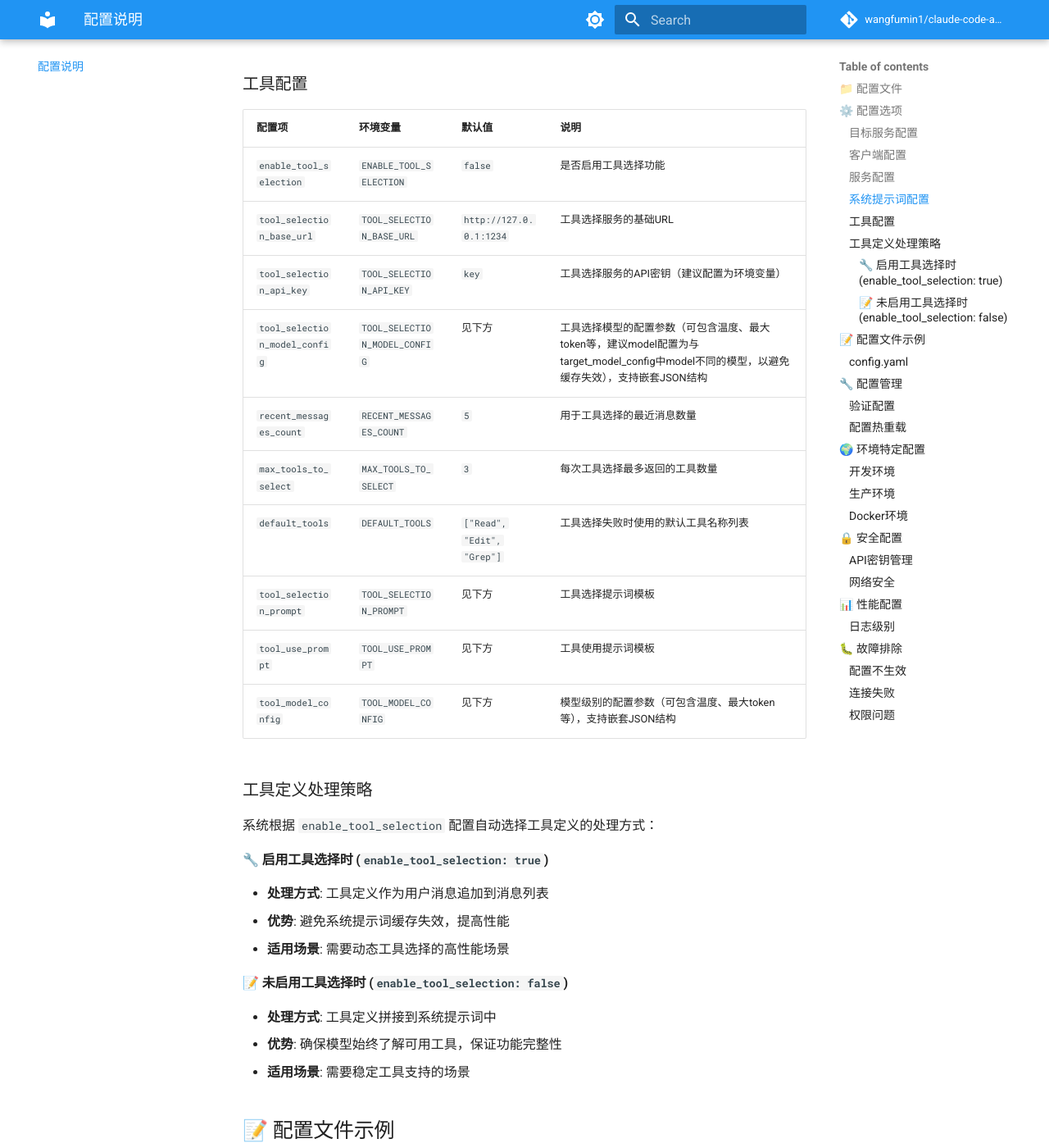
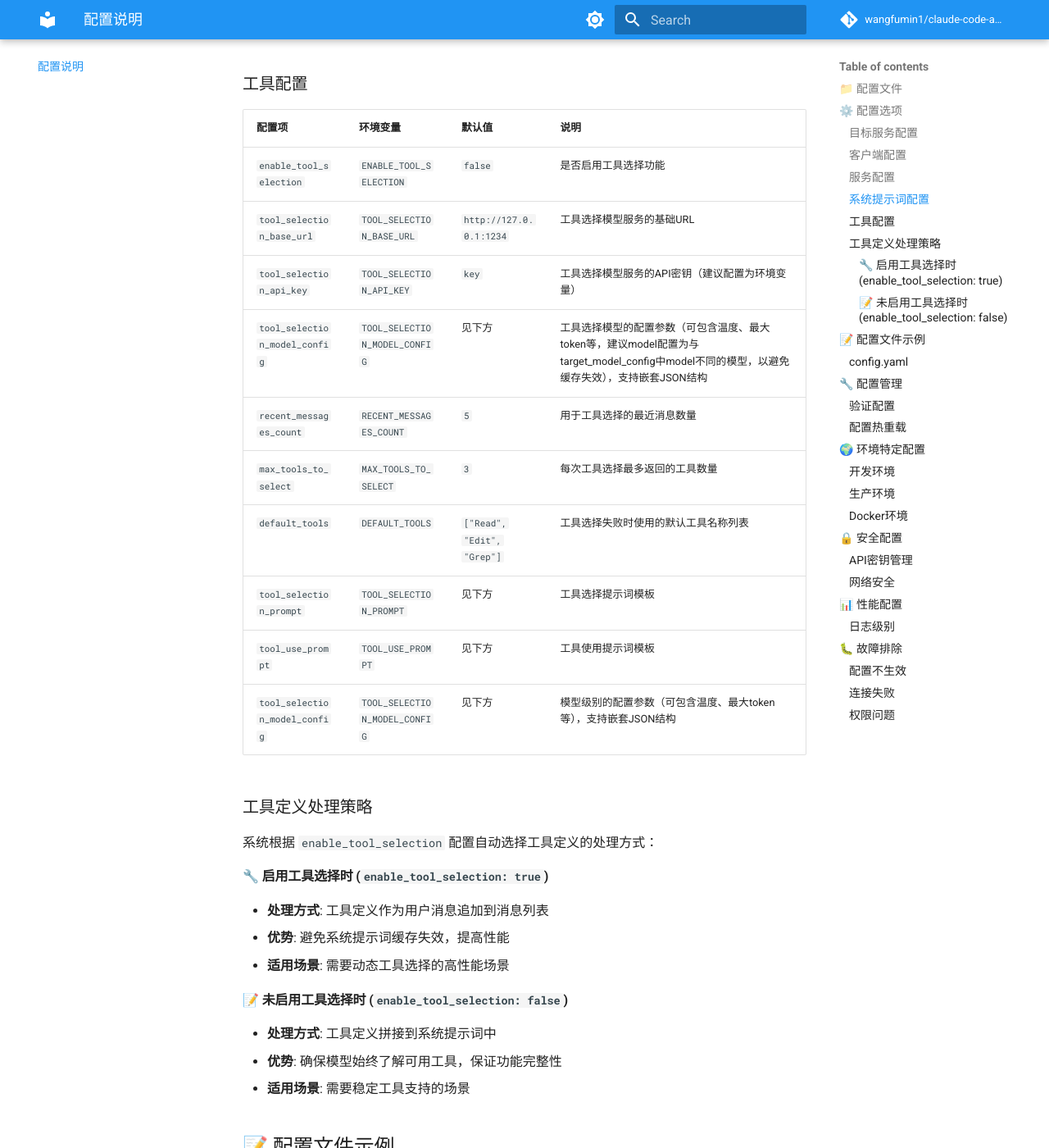
Before and after one commit to wangfumin1/claude-code-adapter-fastapi, an MkDocs documentation site: the page built from docs/configuration.md, in a window 1280 px wide and 1400 px high, scrolled down 1819 px. Shown: the whole window at 82% size. Built offline with MkDocs 1.6.1 and Material for MkDocs 9.7.7, drawn with Linux system fonts in a browser that asks for light colours; comment, search, counter and statistics services are not loaded; some of the changed text lies outside the part shown.

Commit message:
docs: 更新配置文档中的服务描述，明确目标模型服务和工具选择模型服务的相关配置

```diff
--- a/docs/configuration.md
+++ b/docs/configuration.md
@@ -18,8 +18,8 @@
 
 | 配置项 | 环境变量 | 默认值 | 说明 |
 |--------|----------|--------|------|
-| `target_base_url` | `TARGET_BASE_URL` | `http://127.0.0.1:1234` | 目标服务的URL |
-| `target_api_key` | `TARGET_API_KEY` | `key` | 目标服务的API密钥（建议配置为环境变量） |
+| `target_base_url` | `TARGET_BASE_URL` | `http://127.0.0.1:1234` | 目标模型服务的URL |
+| `target_api_key` | `TARGET_API_KEY` | `key` | 目标模型服务的API密钥（建议配置为环境变量） |
 | `target_api_key_header` | `TARGET_API_KEY_HEADER` | `Authorization` | API密钥的请求头名称 |
 | `target_model_config` | `TARGET_MODEL_CONFIG` | 见下方 | 模型的配置参数（可包含温度、最大token等），支持嵌套JSON结构 |
 
@@ -51,15 +51,15 @@
 | 配置项                  | 环境变量                | 默认值                                                       | 说明                           |
 | ----------------------- | ----------------------- | ------------------------------------------------------------ | ------------------------------ |
 | `enable_tool_selection` | `ENABLE_TOOL_SELECTION` | `false`                                                      | 是否启用工具选择功能           |
-| `tool_selection_base_url` | `TOOL_SELECTION_BASE_URL` | `http://127.0.0.1:1234`                                  | 工具选择服务的基础URL           |
-| `tool_selection_api_key` | `TOOL_SELECTION_API_KEY` | `key`                                                      | 工具选择服务的API密钥（建议配置为环境变量） |
+| `tool_selection_base_url` | `TOOL_SELECTION_BASE_URL` | `http://127.0.0.1:1234`                                  | 工具选择模型服务的基础URL           |
+| `tool_selection_api_key` | `TOOL_SELECTION_API_KEY` | `key`                                                      | 工具选择模型服务的API密钥（建议配置为环境变量） |
 | `tool_selection_model_config` | `TOOL_SELECTION_MODEL_CONFIG` | 见下方                                           | 工具选择模型的配置参数（可包含温度、最大token等，建议model配置为与target_model_config中model不同的模型，以避免缓存失效），支持嵌套JSON结构 |
 | `recent_messages_count` | `RECENT_MESSAGES_COUNT` | `5`                                                          | 用于工具选择的最近消息数量     |
 | `max_tools_to_select`   | `MAX_TOOLS_TO_SELECT`   | `3`                                                          | 每次工具选择最多返回的工具数量 |
 | `default_tools`         | `DEFAULT_TOOLS`         | `["Read", "Edit", "Grep"]`                                   | 工具选择失败时使用的默认工具名称列表 |
 | `tool_selection_prompt` | `TOOL_SELECTION_PROMPT` | 见下方                                                       | 工具选择提示词模板             |
 | `tool_use_prompt`       | `TOOL_USE_PROMPT`       | 见下方                                                       | 工具使用提示词模板             |
-| `tool_model_config`     | `TOOL_MODEL_CONFIG`     | 见下方                                                       | 模型级别的配置参数（可包含温度、最大token等），支持嵌套JSON结构 |
+| `tool_selection_model_config`     | `TOOL_SELECTION_MODEL_CONFIG`     | 见下方                                                       | 模型级别的配置参数（可包含温度、最大token等），支持嵌套JSON结构 |
 
 ### 工具定义处理策略
 
```
